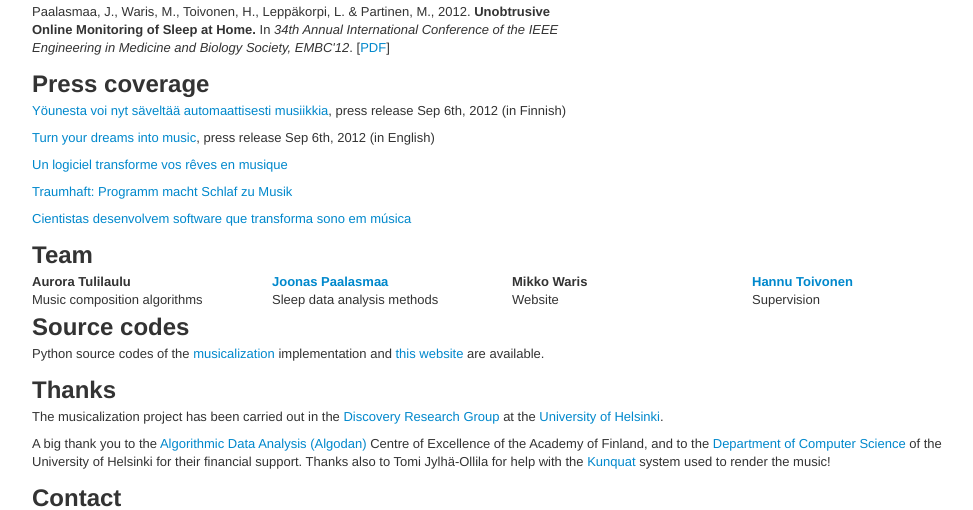
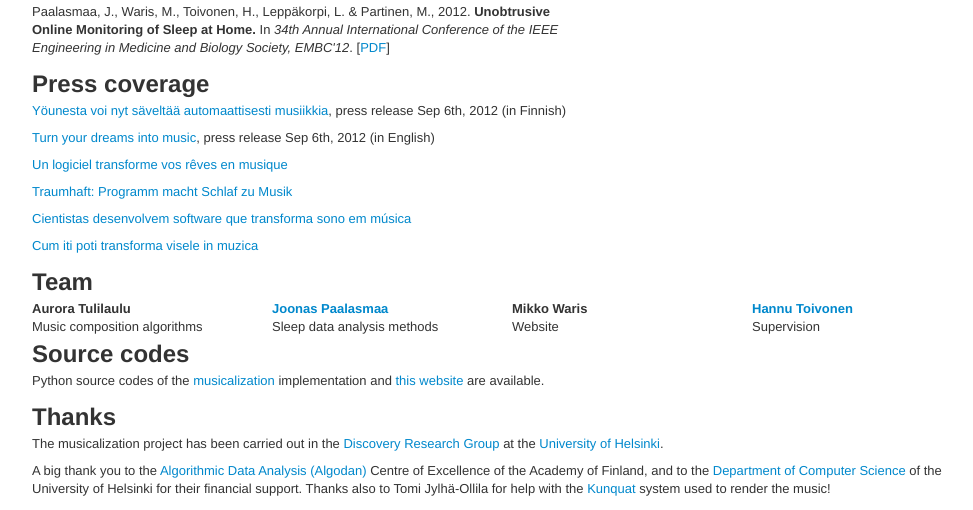
Before and after one commit to jpaalasm/sleep-musicalization-web, a Django app: template webapp/templates/dreamsapp/home.html in a window 1280 px wide. Shown: the part 911-1421 px from the top of the page, without its empty margins (138-1111 px from the left). Run offline with Django 3.2, Linux system fonts and the light colour scheme; the template is opened without the code that fills it, so the values that code supplies are empty; some libraries are stand-ins or nearby versions.

Commit message:
Add press coverage

```diff
--- a/webapp/templates/dreamsapp/home.html
+++ b/webapp/templates/dreamsapp/home.html
@@ -94,6 +94,10 @@
 
 			<p><a href="http://www.diariodepernambuco.com.br/app/noticia/ciencia-e-saude/2012/09/12/internas_cienciaesaude,396097/cientistas-desenvolvem-software-que-transforma-sono-em-musica.shtml">Cientistas desenvolvem software que transforma sono em música</a>
 			</p>
+
+			<p><a href="http://medlive.hotnews.ro/vitmatina-cum-iti-poti-transforma-visele-in-muzica.html">Cum iti poti transforma visele in muzica</a>
+			</p>
+
 
 
 
```
